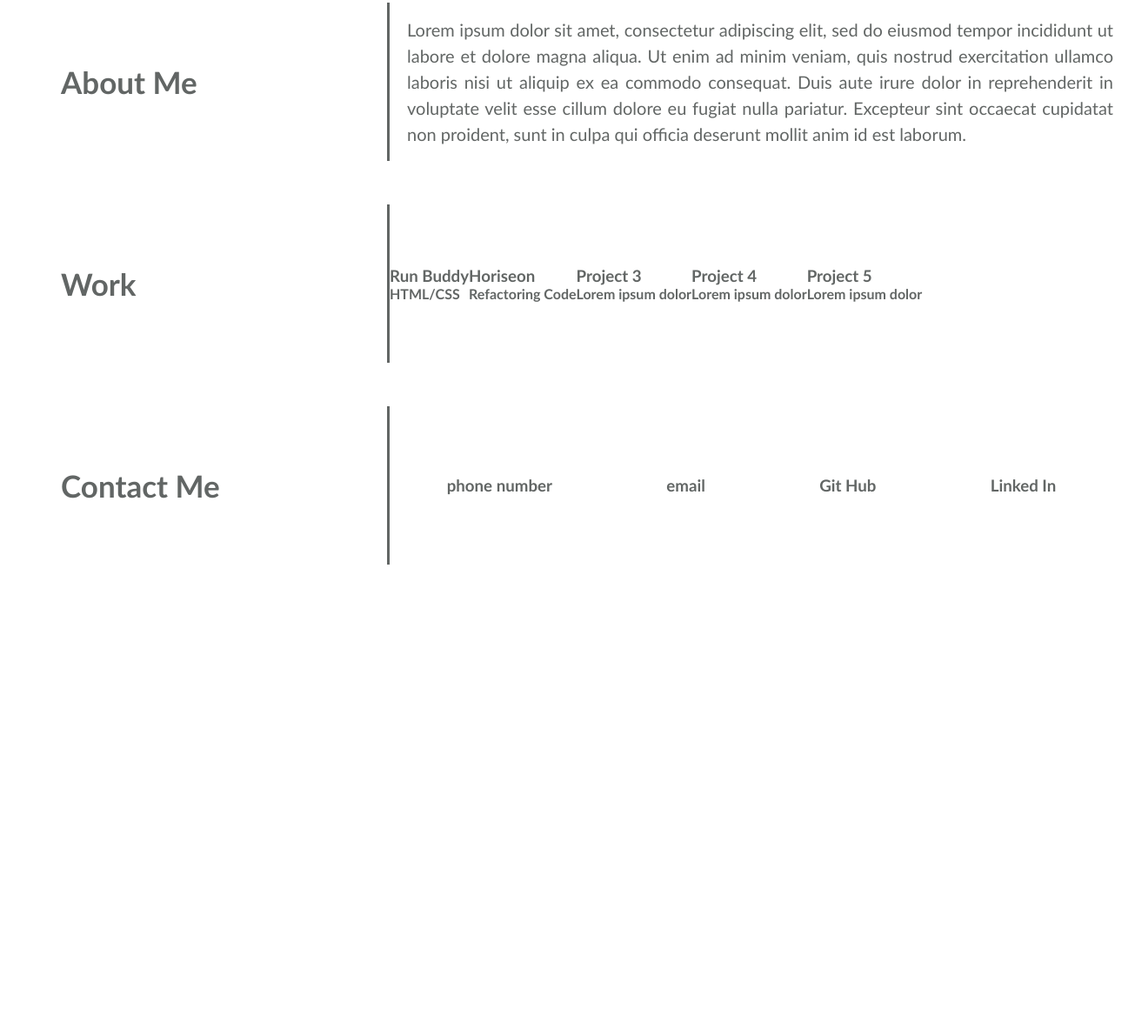
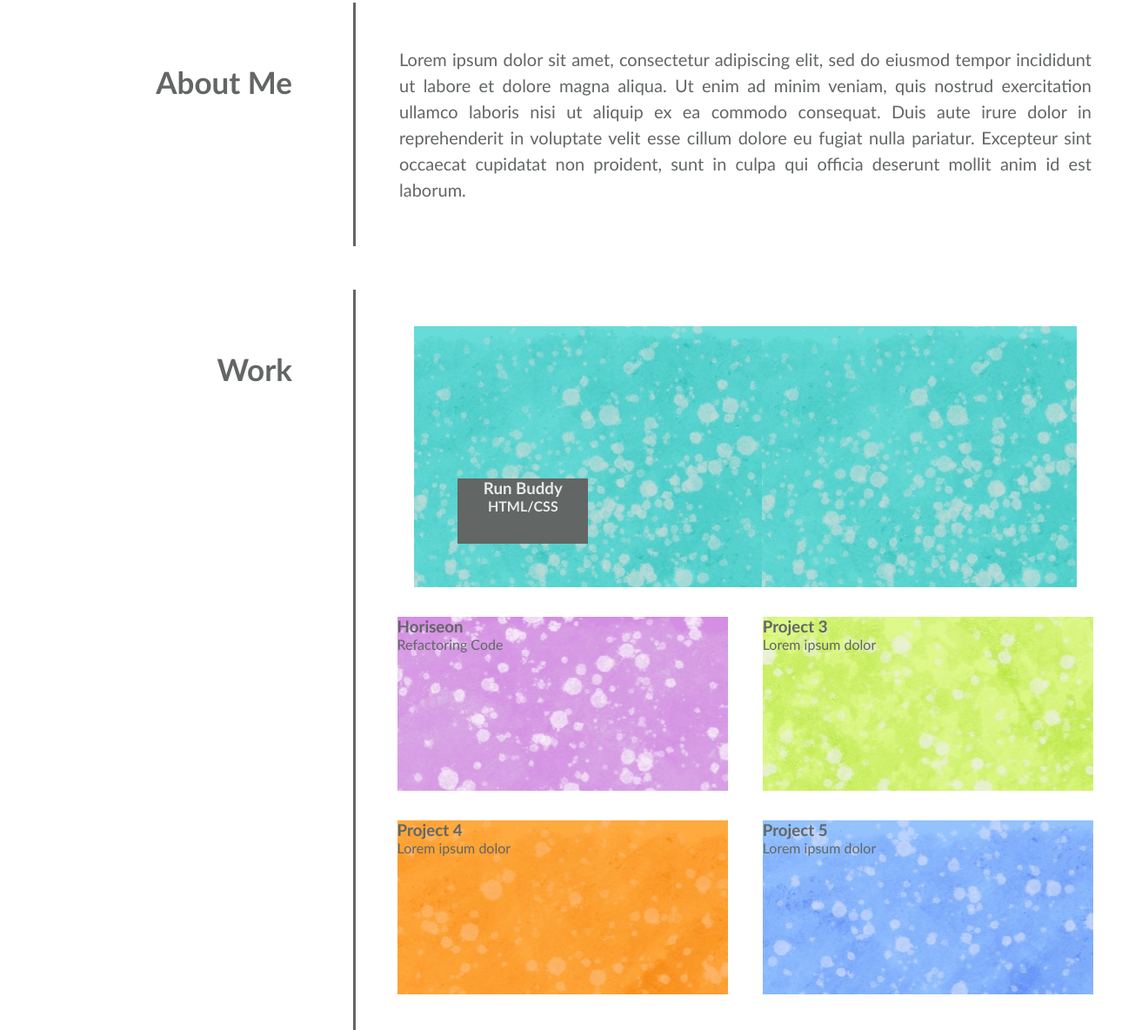
Before and after one commit to charliebear2000/my-bio-page, a plain HTML site: page index.html in a window 1280 px wide. Shown: the part 458-1642 px from the top of the page at 87% size, 1305 px wide, since content can reach past the window. Before the commit the page ends 1157 px from the top, so only its background shows below. Drawn offline with Linux system fonts and the light colour scheme.

Commit message:
boxes for projects added to work section

```diff
--- a/assets/css/style.css
+++ b/assets/css/style.css
@@ -11,15 +11,17 @@ body {
 
 header {
    padding: 25px 35px ;
-   background-image: url("../images/header-1.jpg");
+   background-image: url('../images/hero.jpg');
    background-size: cover;
+   background-attachment: fixed;
+   background-position: center;
    position: -webkit-sticky;
    position: sticky;
+   top: 0;
    display: flex;
    justify-content: space-between;
    flex-wrap: wrap;
-
-
+   z-index: 9999;
 }
 
 header h1 {
@@ -52,6 +54,13 @@ header nav ul li a {
    font-weight: bold;
 }
 
+header nav ul li a:hover {
+   background: #626665;
+   color: #e6ebe9;
+   border-radius: 15px;
+   padding: 5px;
+}
+
 hr {
    color: #626665;
    width: auto;
@@ -67,6 +76,7 @@ hr {
    height: 300px;
    background-size: cover;
    background-position: center;
+   background-attachment: fixed;
    position: relative;
 }
 
@@ -82,13 +92,14 @@ hr {
    padding: 20px;
    border-radius: 15px;
 }
-   /*Hero Style End*/
+   /* Hero Style End */
 
-   /*About Me Section Starts*/
+   /* About Me Section */
 
 .content {
    margin: 25px 0;
    display: flex;
+   flex-wrap: wrap;
    flex-direction: column;
    align-items: center;
 
@@ -99,7 +110,9 @@ hr {
    padding: 70px;
    display: block;
    border-right: 3px solid;
-   width: 35%;
+   width: 30%;
+   text-align: right;
+   align-self: stretch;
 }
 
 .my-info {
@@ -112,31 +125,77 @@ hr {
 }
 
 .my-info p {
-
-   flex-wrap: auto;
    font-size: 20px;
-   width: 65%;
+   width: 70%;
    line-height: 1.5;
    text-align: justify;
-   padding-left: 20px;
+   padding: 50px;
 }
 
-/*Work Section*/
+/* Work Section */
 
 .my-work {
    display: flex;
+   flex-wrap: wrap;
    margin: 25px;
    align-items: center;
-   justify-content: space-between;
    width: 100%;
 }
 
 .projects {
    display: flex;
    flex-wrap: wrap;
-   width: 65%;
+   width: 70%;
+   padding: 25px;
+   justify-content: space-evenly;
+}
+
+.style {
+   width: 45%;
+   height: 200px;
+   margin: 2%;
+}
+
+.text {
+   position: relative;
+   top: 175px;
+   left: 50px;
+   background-color: #626665;
+   color: #e6ebe9;
+   width: 150px;
+   height: 75px;
+   text-align: center;
 
 }
+
+.project-1 {
+   background-image: url('../images/Design-1.jpg');
+   width: 90%;
+   height: 300px;
+   margin: 2%;
+
+}
+
+.project-2 {
+   background-image: url('../images/Design-2.jpg');
+
+}
+
+.project-3 {
+   background-image: url('../images/Design-3.jpg');
+
+}
+
+.project-4 {
+   background-image: url('../images/Design-4.jpg');
+
+}
+
+.project-5 {
+   background-image: url('../images/Design-5.jpg');
+
+}
+/* contact me section */
 
 .my-contact {
    display: flex;
@@ -153,5 +212,5 @@ hr {
    flex-wrap: wrap;
    justify-content: space-around;
    align-items: center;
-   width: 65%
+   width: 70%
 }
--- a/index.html
+++ b/index.html
@@ -57,29 +57,30 @@
             <div class="projects">
 
                <div class="project-1">
-                  <h3>Run Buddy</h3>
-                  <h4>HTML/CSS</h4>
+                  <div class="text">
+                     <h3>Run Buddy</h3>
+                     <h4>HTML/CSS</h4>
+                  </div>
                </div>
 
-
-               <div class="project-2">
+               <div class="project-2 style">
                   <h3>Horiseon</h3>
-                  <h4>Refactoring Code</h4>
+                  <p>Refactoring Code</p>
                </div>
 
-               <div class="project-3">
+               <div class="project-3 style">
                   <h3>Project 3</h3>
-                  <h4>Lorem ipsum dolor</h4>
+                  <p>Lorem ipsum dolor</p>
                </div>
 
-               <div class="project-4">
+               <div class="project-4 style">
                   <h3>Project 4</h3>
-                  <h4>Lorem ipsum dolor</h4>
+                  <p>Lorem ipsum dolor</p>
                </div>
 
-               <div class="project-5">
+               <div class="project-5 style">
                   <h3>Project 5</h3>
-                  <h4>Lorem ipsum dolor</h4>
+                  <p>Lorem ipsum dolor</p>
                </div>
             </div>
          </div>
@@ -89,10 +90,10 @@
             <div class="list">
                <div>
                   <h3>phone number</h3>
-                  </div>
+               </div>
                <div>
                   <h3>email</h3>
-                  </div>
+               </div>
                <div>
                   <h3>Git Hub</h3>
                </div>
```
